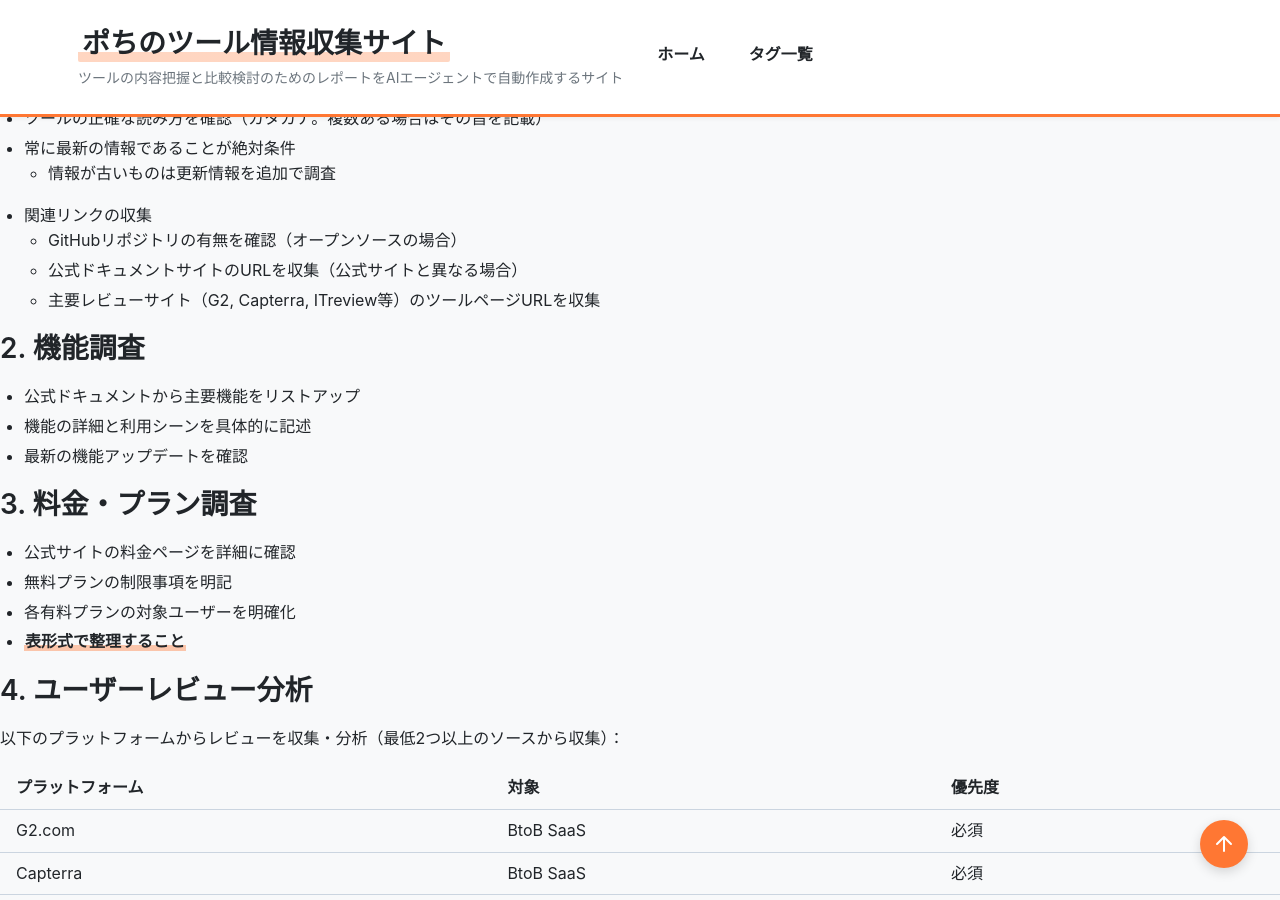
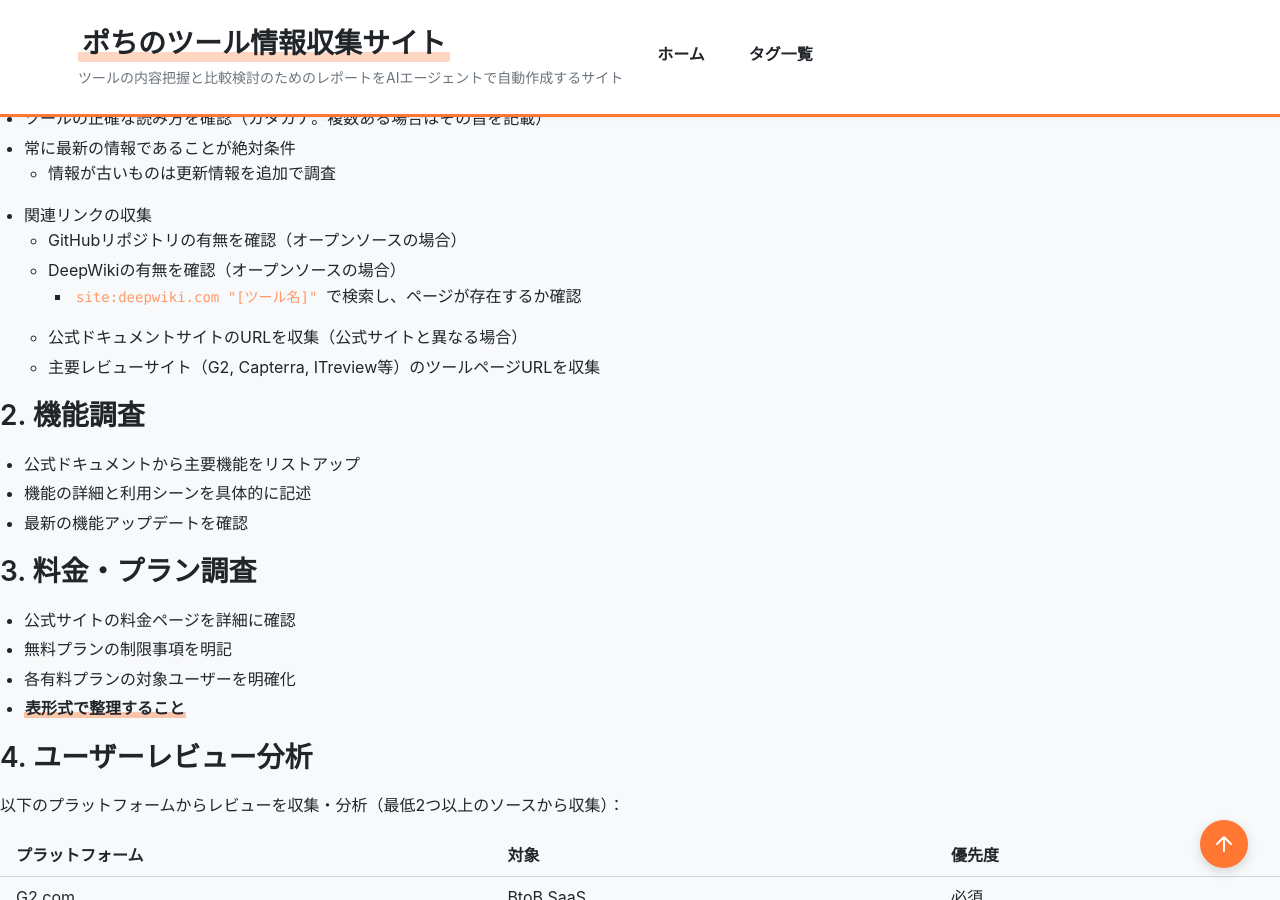
Before and after one commit to aegisfleet/tool-survey-report, a Jekyll site: the page built from task-report-create-or-update.md, in a window 1280 px wide and 900 px high, scrolled down 1176 px. Built offline with Jekyll 4.4.1, drawn with Linux system fonts in a browser that asks for light colours; our own code applies the rules of GitHub Pages for plain Markdown files; some of the changed text lies outside the part shown.

Commit message:
docs: タスクレポートとテンプレートを更新しました。

```diff
--- a/task-report-create-or-update.md
+++ b/task-report-create-or-update.md
@@ -42,6 +42,8 @@
   - 情報が古いものは更新情報を追加で調査
 - 関連リンクの収集
   - GitHubリポジトリの有無を確認（オープンソースの場合）
+  - DeepWikiの有無を確認（オープンソースの場合）
+    - `site:deepwiki.com "[ツール名]"` で検索し、ページが存在するか確認
   - 公式ドキュメントサイトのURLを収集（公式サイトと異なる場合）
   - 主要レビューサイト（G2, Capterra, ITreview等）のツールページURLを収集
 
@@ -347,6 +349,7 @@ relationships:
   - `summary`: 評価の要約（1文）
 - `links`: 関連リンクを記載（該当するもののみ）
   - `github`: オープンソースツールの場合、GitHubリポジトリURL
+  - `deepwiki`: オープンソースツールの場合、DeepWikiのURL（存在すれば）
   - `documentation`: 公式ドキュメントサイトURL（公式サイトと異なる場合）
   - 該当しない項目は省略可能
 - `relationships`: 関連するツールがあれば記載する。
```
Also changed, not shown: templates/template.md (+2 -0 lines).
